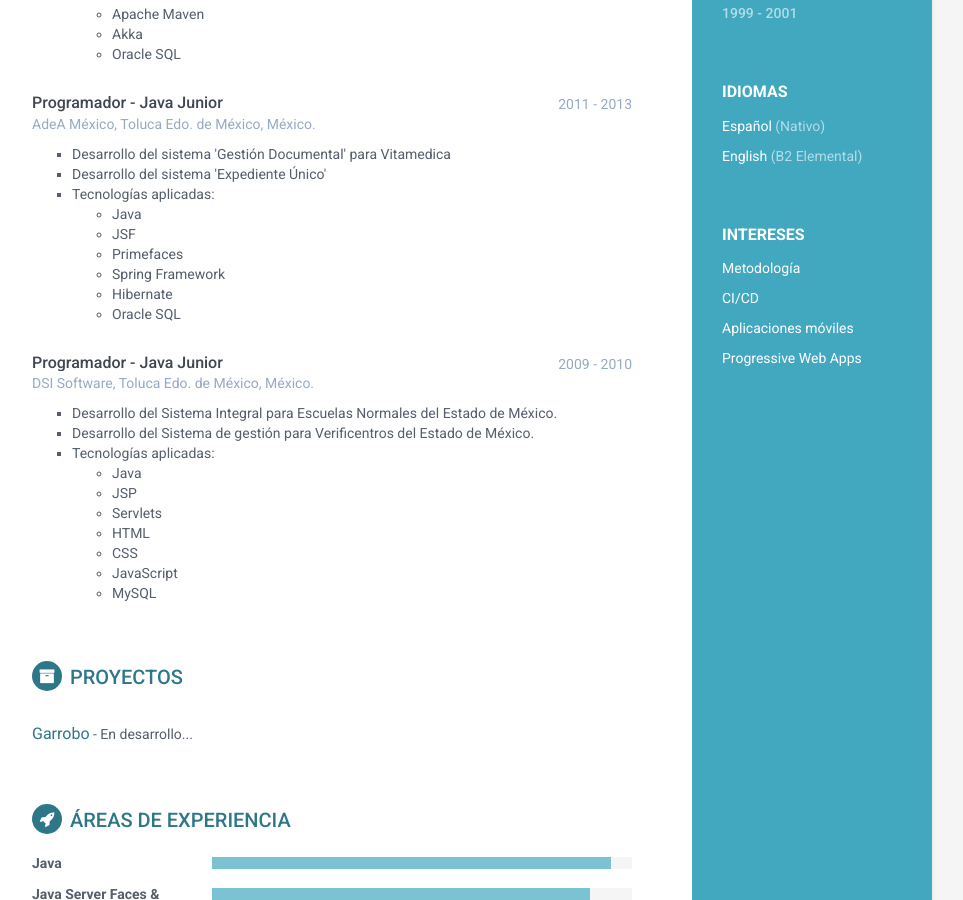
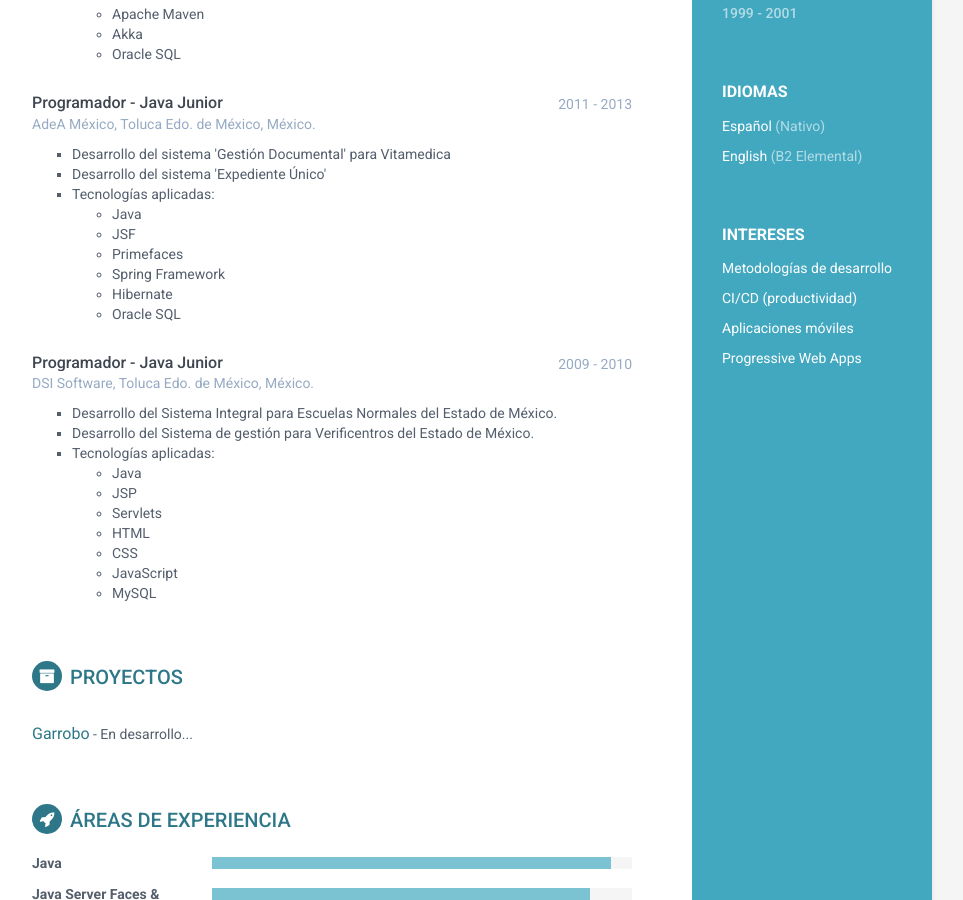
Before and after one commit to jviera/jviera.github.io, a Jekyll site: the page built from index.html, in a window 1280 px wide and 900 px high, scrolled down 957 px. Shown: the whole window, without its empty margins (188-1151 px from the left). Built offline with Jekyll 4.4.1, drawn with Linux system fonts in a browser that asks for light colours.

Commit message:
Update interests.html

```diff
--- a/_includes/interests.html
+++ b/_includes/interests.html
@@ -1,8 +1,8 @@
 <div class="interests-container container-block">
     <h2 class="container-block-title">Intereses</h2>
     <ul class="list-unstyled interests-list">
-        <li>Metodología</li>
-        <li>CI/CD</li>
+        <li>Metodologías de desarrollo</li>
+        <li>CI/CD (productividad)</li>
         <li>Aplicaciones móviles</li>
         <li>Progressive Web Apps</li>
     </ul>
```
